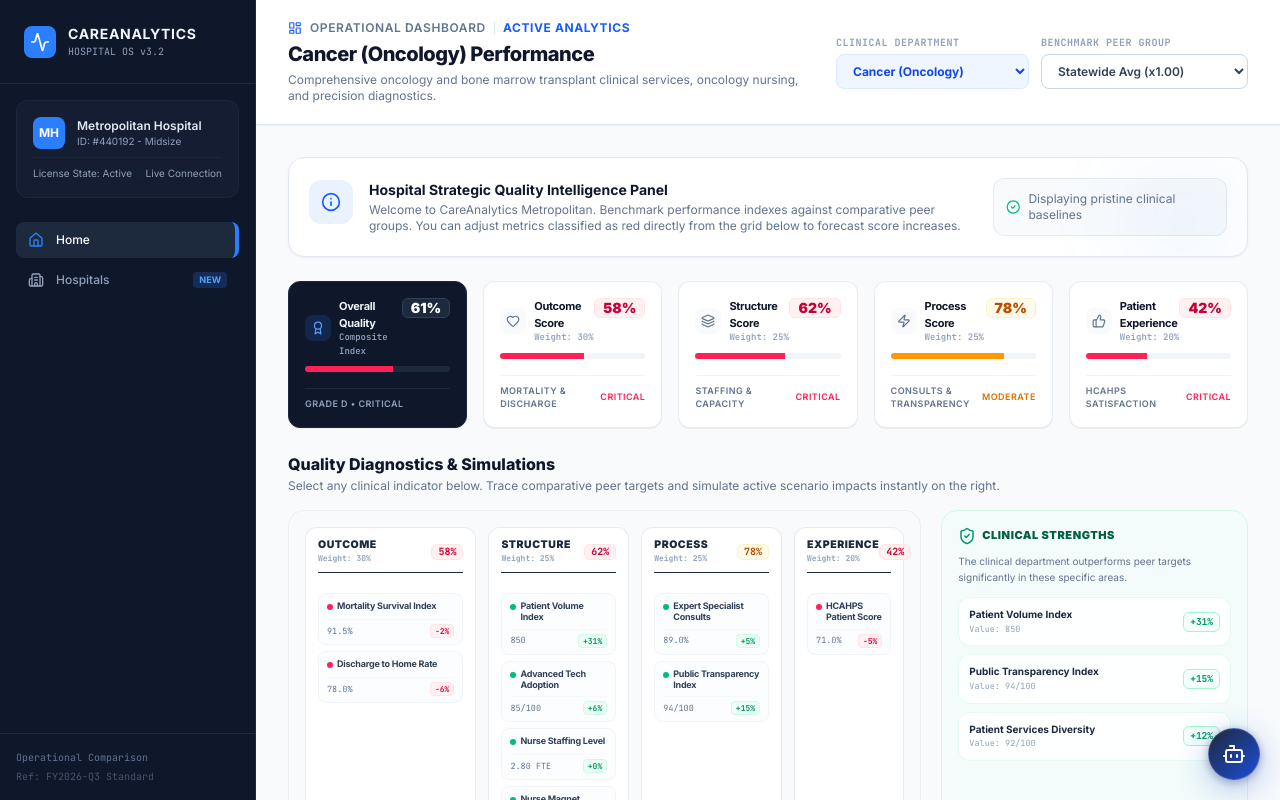
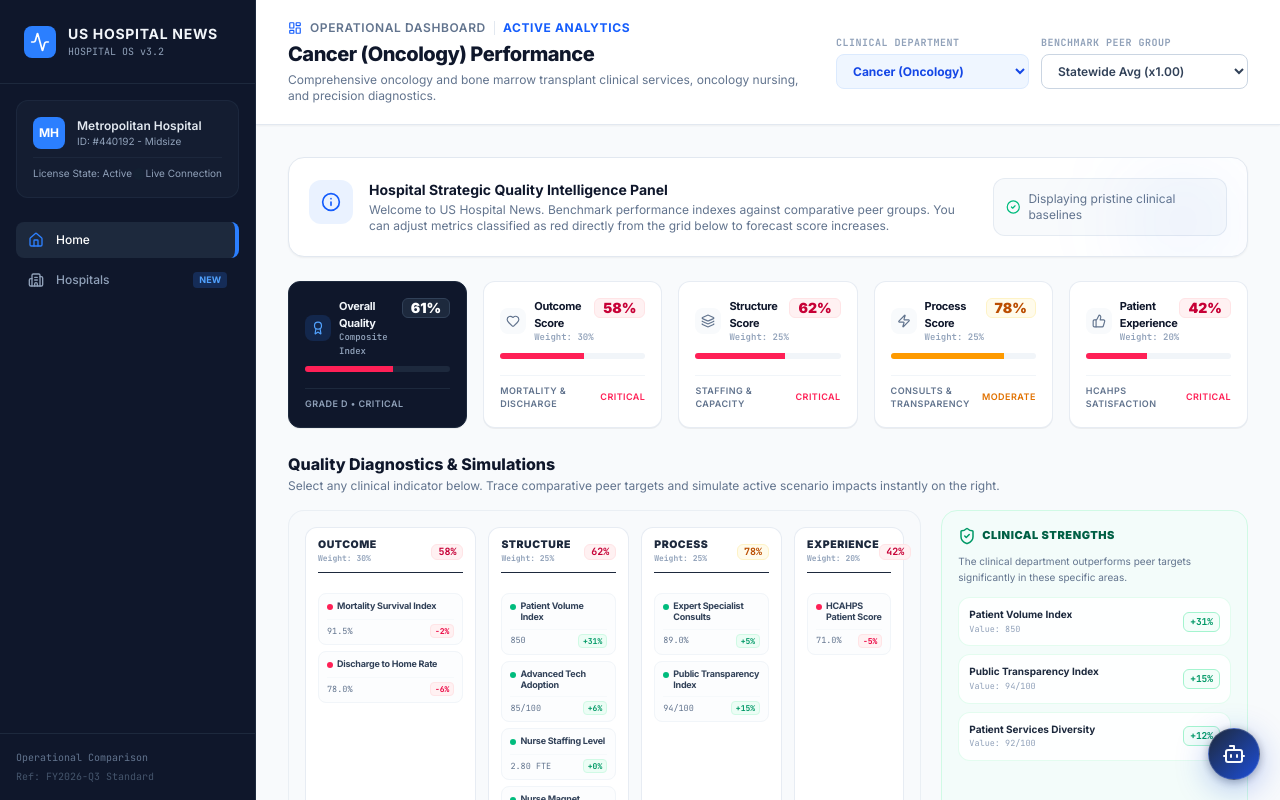
Before and after one commit to NagaGun/us_news, a React (Vite) app: page / in a window 1280 px wide. Shown: the top 800 px of the page. Built offline with nearby package versions, Linux system fonts and the light colour scheme.

Commit message:
need to integrate data

```diff
--- a/index.html
+++ b/index.html
@@ -1,12 +1,15 @@
 <!doctype html>
 <html lang="en">
+
 <head>
   <meta charset="UTF-8" />
   <meta name="viewport" content="width=device-width, initial-scale=1.0" />
   <title>CareAnalytics - Hospital Performance Comparison Dashboard</title>
 </head>
+
 <body>
   <div id="root"></div>
   <script type="module" src="/src/main.tsx"></script>
 </body>
+
 </html>
--- a/src/App.tsx
+++ b/src/App.tsx
@@ -137,7 +137,7 @@ export default function App() {
                     <div>
                       <h2 className="text-sm font-bold text-slate-900">Hospital Strategic Quality Intelligence Panel</h2>
                       <p className="text-xs text-slate-500 mt-0.5 max-w-2xl">
-                      Welcome to CareAnalytics Metropolitan. Benchmark performance indexes against comparative peer groups.
+                      Welcome to US Hospital News. Benchmark performance indexes against comparative peer groups.
                         You can adjust metrics classified as red directly from the grid below to forecast score increases.
                       </p>
                     </div>
--- a/src/components/Sidebar.tsx
+++ b/src/components/Sidebar.tsx
@@ -25,7 +25,7 @@ export default function Sidebar({ activeTab, setActiveTab }: SidebarProps) {
           <Activity className="w-5 h-5" />
         </div>
         <div>
-          <h1 className="text-sm font-bold tracking-wider uppercase text-slate-100">CareAnalytics</h1>
+          <h1 className="text-sm font-bold tracking-wider uppercase text-slate-100">US Hospital News</h1>
           <p className="text-[10px] text-slate-400 font-mono">HOSPITAL OS v3.2</p>
         </div>
       </div>
@@ -60,11 +60,10 @@ export default function Sidebar({ activeTab, setActiveTab }: SidebarProps) {
               id={`nav-item-${item.id}`}
               key={item.id}
               onClick={() => setActiveTab(item.id)}
-              className={`w-full flex items-center justify-between px-3 py-2.5 rounded-lg text-xs font-medium transition-all duration-150 ${
-                isActive
+              className={`w-full flex items-center justify-between px-3 py-2.5 rounded-lg text-xs font-medium transition-all duration-150 ${isActive
                   ? 'bg-slate-800 text-white border-r-4 border-blue-500'
                   : 'text-slate-400 hover:bg-slate-800/60 hover:text-slate-200'
-              }`}
+                }`}
             >
               <div className="flex items-center gap-3">
                 <Icon className={`w-4 h-4 ${isActive ? 'text-blue-500' : 'text-slate-400'}`} />
```
Also changed, not shown: 1 other file (tests, documents, lock files or other folders). Lines whose indentation alone changed are shown as unchanged.
